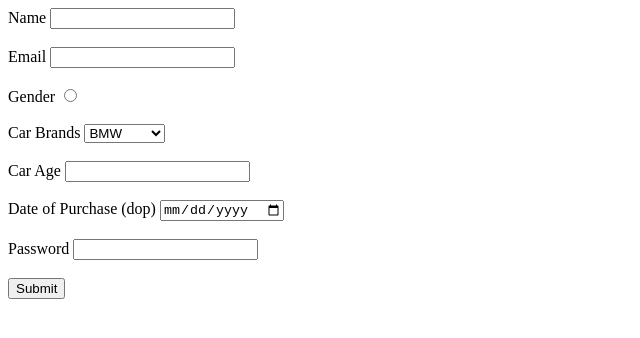
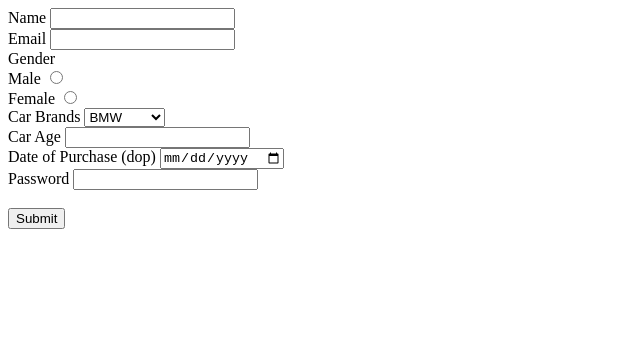
Before and after one commit to acciojob/car-insurance-form-Sathiya200010, a website: page main.html in a window 1280 px wide. Shown: the whole page, without its empty margins (0-640 px from the left). Drawn offline with Linux system fonts and the light colour scheme.

Commit message:
created a submission

```diff
--- a/main.html
+++ b/main.html
@@ -9,21 +9,24 @@
 <body>
 	<form method="post">
 	<label for ="name"> Name</label>
-	<input type="text" id="name" Required><br><br>
+	<input type="text" id="name" Required><br>
 	<label for="email">Email</label>
-	<input type="email" id="email" required><br><br>
-	<label for="gender">Gender</label>
-	<input type="radio" id="gender" required><br><br>
+	<input type="email" id="email" required><br>
+	<label>Gender</label><br>
+		<label for="gender_m">Male</label>
+	<input type="radio" id="gender_m" required><br>
+		<label for="gender_f">Female</label>
+		<input id="gender_f" type="radio"><br>
 	<label for="Cars">Car Brands</label>
 	<select id="Cars">
 		<option>BMW</option>
 		<option>Audi</option>
 		<option>Mercedez</option>
-	</select><br><br>
+	</select><br>
 	<label for ="carage" required>Car Age</label>
-	<input type="number" id="carage"><br><br>
+	<input type="number" id="carage"><br>
 	<label for="drop" required>Date of Purchase (dop)</label>
-	<input type="date" id="drop" required><br><br>
+	<input type="date" id="drop" required><br>
 	<label for="Password">Password</label>
 	<input type="password" id="Password" required><br><br>
 	<button type="submit">Submit</button></form>
```
